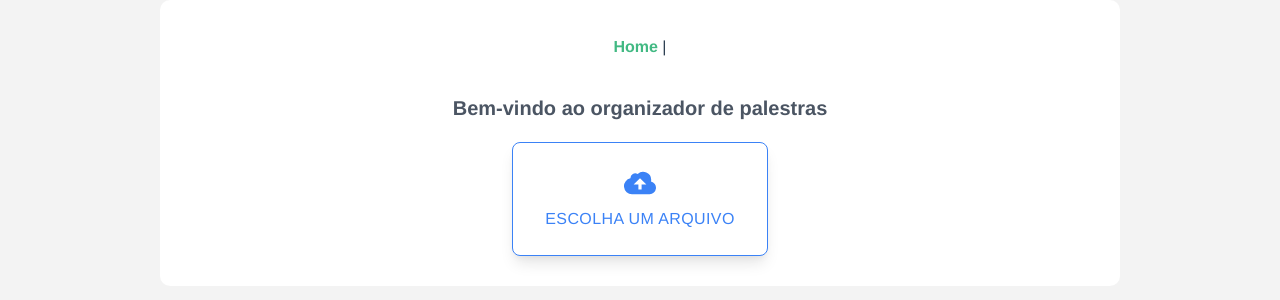
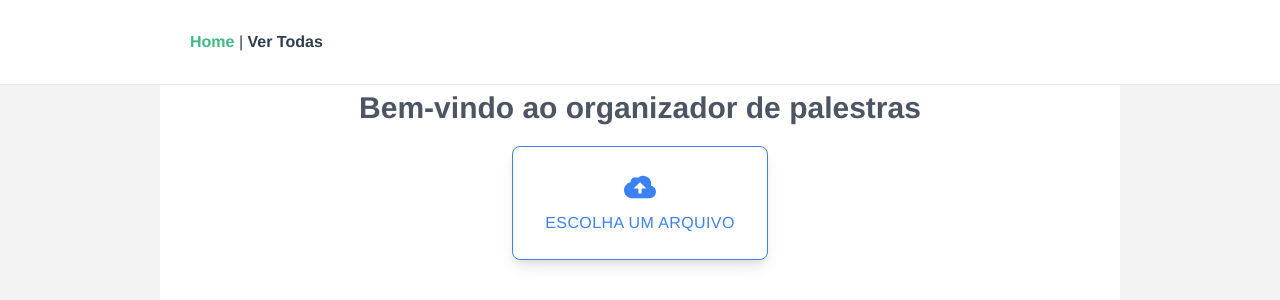
Before and after one commit to DaniloJNS/platform, a Vue app: page / in a window 1280 px wide. Shown: the top 300 px of the page. Built offline with nearby package versions, Linux system fonts and the light colour scheme.

Commit message:
adjusts in views

```diff
--- a/src/App.vue
+++ b/src/App.vue
@@ -1,31 +1,27 @@
 <template>
-  <div id="app">
-    <div id="nav">
-      <router-link to="/">Home</router-link> |
+  <div class="w-full text-gray-100" id="app">
+    <Header />
+    <div class="h-screen w-3/4 mx-auto bg-white">
+      <router-view/>
     </div>
-    <router-view/>
   </div>
 </template>
+
+<script>
+  import Header from './components/Header'
+
+  export default {
+    components: {
+      Header
+    }
+  }
+</script>
 
 <style>
 #app {
   font-family: Avenir, Helvetica, Arial, sans-serif;
   -webkit-font-smoothing: antialiased;
   -moz-osx-font-smoothing: grayscale;
-  text-align: center;
   color: #2c3e50;
 }
-
-#nav {
-  padding: 30px;
-}
-
-#nav a {
-  font-weight: bold;
-  color: #2c3e50;
-}
-
-#nav a.router-link-exact-active {
-  color: #42b983;
-}
 </style>
--- a/src/components/Conference.vue
+++ b/src/components/Conference.vue
@@ -7,8 +7,16 @@
           </dt>
           <section v-for="section in track.sections" :key="section.id">
             <section v-for="speechy in section.speeches" :key="speechy.id">
-              <dd>
-                {{ speechy.title }}
+              <dd class="ml-20 text-xl">
+                <span>
+                  {{ speechy.time | formatTime }}
+                </span>
+                <span class="font-semibold">
+                  {{ speechy.title }}
+                </span>
+                <span v-if="speechy.title != 'Almoço'">
+                  {{ speechy.duration}} min
+                </span>
               </dd>
             </section>
           </section>
@@ -22,13 +30,18 @@
     name: "Conference",
     props: {
       conference: String,
+    },
+    filters: {
+      formatTime(value) {
+        const val = value / 60
+        const hours = parseInt(val)
+        const minutes = parseInt(60 * (val - hours))
+        const minutesSufix = (minutes < 10) ? "0" : ""
+        return `${hours}:${minutes + minutesSufix}`
+      }
     }
   }
 </script>
 
 <style scoped>
-
-  dl {
-    text-align: justify;
-  }
 </style>
--- /dev/null
+++ b/src/components/Header.vue
@@ -0,0 +1,24 @@
+<template>
+  <header class="border-b boder-color-black bg-white">
+    <nav class="w-3/4 mx-auto">
+      <router-link to="/">Home</router-link> |
+      <router-link to="/Conferences">Ver Todas</router-link>
+    </nav>
+  </header>
+</template>
+
+<style scoped>
+nav {
+  padding: 30px;
+}
+
+nav a {
+  font-weight: bold;
+  color: #2c3e50;
+}
+
+nav a.router-link-exact-active {
+  color: #42b983;
+}
+
+</style>
--- a/src/router/index.js
+++ b/src/router/index.js
@@ -1,6 +1,7 @@
 import Vue from "vue";
 import VueRouter from "vue-router";
 import Home from "../views/Home.vue";
+import Conferences from "../views/Conferences.vue";
 
 Vue.use(VueRouter);
 
@@ -9,6 +10,11 @@ const routes = [
     path: "/",
     name: "Home",
     component: Home,
+  },
+  {
+    path: "/Conferences",
+    name: "Conferences",
+    component: Conferences,
   },
 ];
 
--- /dev/null
+++ b/src/views/Conferences.vue
@@ -0,0 +1,16 @@
+<template>
+  <div>
+    <p>Aqui ta rodando</p>
+  </div>
+</template>
+
+<script>
+  export default{
+    name: "Conferences",
+
+  }
+</script>
+
+<style scoped>
+
+</style>
--- a/src/views/Home.vue
+++ b/src/views/Home.vue
@@ -1,6 +1,6 @@
 <template>
-  <div>
-    <h1 class="text-xl font-bold text-gray-600" >Bem-vindo ao organizador de palestras</h1>
+  <section id="home">
+    <h1 class="text-center text-3xl font-bold text-gray-600" >Bem-vindo ao organizador de palestras</h1>
     <label class="mx-auto w-64 flex flex-col items-center px-4 py-6 bg-white text-blue-500 rounded-lg shadow-lg
       tracking-wide border border-blue-500 cursor-pointer hover:bg-blue-500
       hover:text-white mb-5 ">
@@ -12,7 +12,7 @@
         <input type='file' class="hidden" id="file" ref="file" accept=".txt" v-on:change="handleFileUpload()" @click="clearFileUpload()"/>
     </label>
     <Conference v-bind:conference="conference" />
-  </div>
+  </section>
 </template>
 
 <script>
@@ -53,14 +53,14 @@
 </script>
 
 <style escoped>
-  div {
+  #home {
     background-color: white;
     padding: 5px;
     border-radius: 10px;
     width: 75%;
     margin: auto;
   }
-  div h1 {
+  #home h1 {
     margin-bottom: 20px;
   }
 </style>
```
